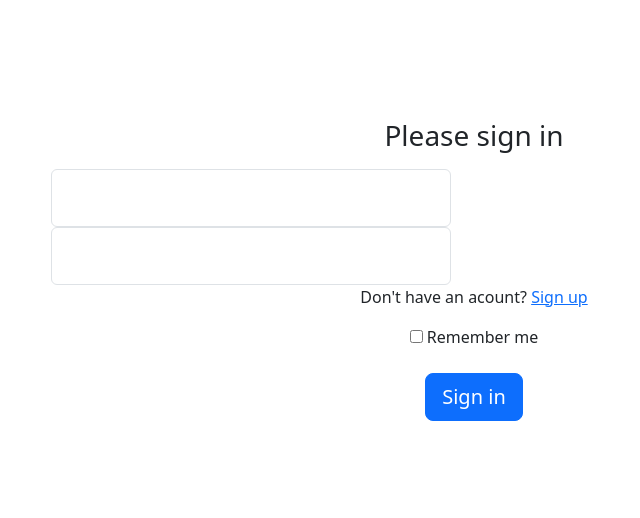
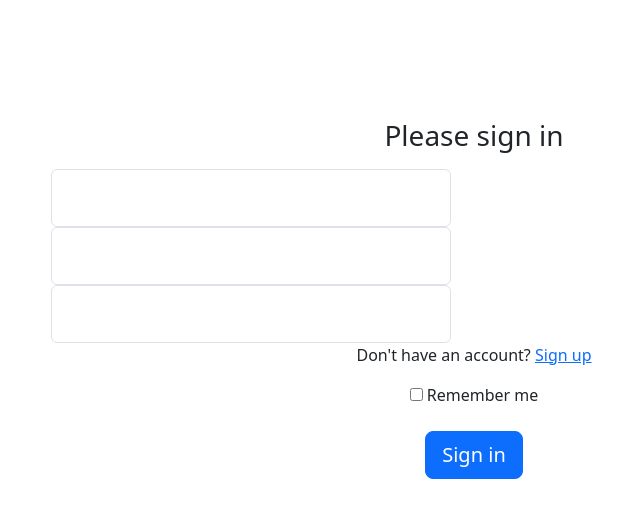
Before and after one commit to dmytrocash/projects, a Django app: page /login/ in a window 1280 px wide. Shown: the part 57-575 px from the top of the page, without its empty margins (166-806 px from the left). Run offline with Django 3.2, Linux system fonts and the light colour scheme; some libraries are stand-ins or nearby versions.

Commit message:
Modified requirements.txt

```diff
--- a/django-metrex-site/metrex/settings.py
+++ b/django-metrex-site/metrex/settings.py
@@ -41,6 +41,7 @@ INSTALLED_APPS = [
     'products',
     'register',
     'cart',
+    'crispy_forms',
 ]
 
 MIDDLEWARE = [
--- a/django-metrex-site/register/templates/registration/login.html
+++ b/django-metrex-site/register/templates/registration/login.html
@@ -8,7 +8,6 @@
   <form method="POST" class='form-group'>
     {% csrf_token %}
     <link href="../assets/dist/css/bootstrap.min.css" rel="stylesheet">
-    <!-- Custom styles for this template -->
     <link href="signin.css" rel="stylesheet">
     <body class="text-center">
     <main class="form-signin">
@@ -27,9 +26,12 @@
                   <input type="text" class="form-control" name='username' placeholder="Username" style="width: 400px; height: 50px;">
               </div>
               <div class="form-floating">
+                  <input type="text" class="form-control" name='phone' placeholder="Phone number" style="width: 400px; height: 50px;">
+              </div>
+              <div class="form-floating">
                   <input type="password" class="form-control" name="password" placeholder="Password" style="width: 400px; height: 50px;">
               </div>
-              <p>Don't have an acount? <a href="/register/">Sign up</a></p>
+              <p>Don't have an account? <a href="/register/">Sign up</a></p>
               <div class="checkbox mb-3">
                 <label>
                   <input type="checkbox" value="remember-me"> Remember me
@@ -39,7 +41,6 @@
                   <button class="w-30 btn btn-lg btn-primary" type="submit">Sign in</button>
               </div>
             </div>
-          </div>
     </main>
     </body>
   </form>
--- a/django-metrex-site/requirements.txt
+++ b/django-metrex-site/requirements.txt
@@ -3,3 +3,4 @@ Django==4.0.6
 pathlib==1.0.1
 sqlparse==0.4.2
 Pillow==9.2.0
+django-crispy-forms==1.14.0
```
